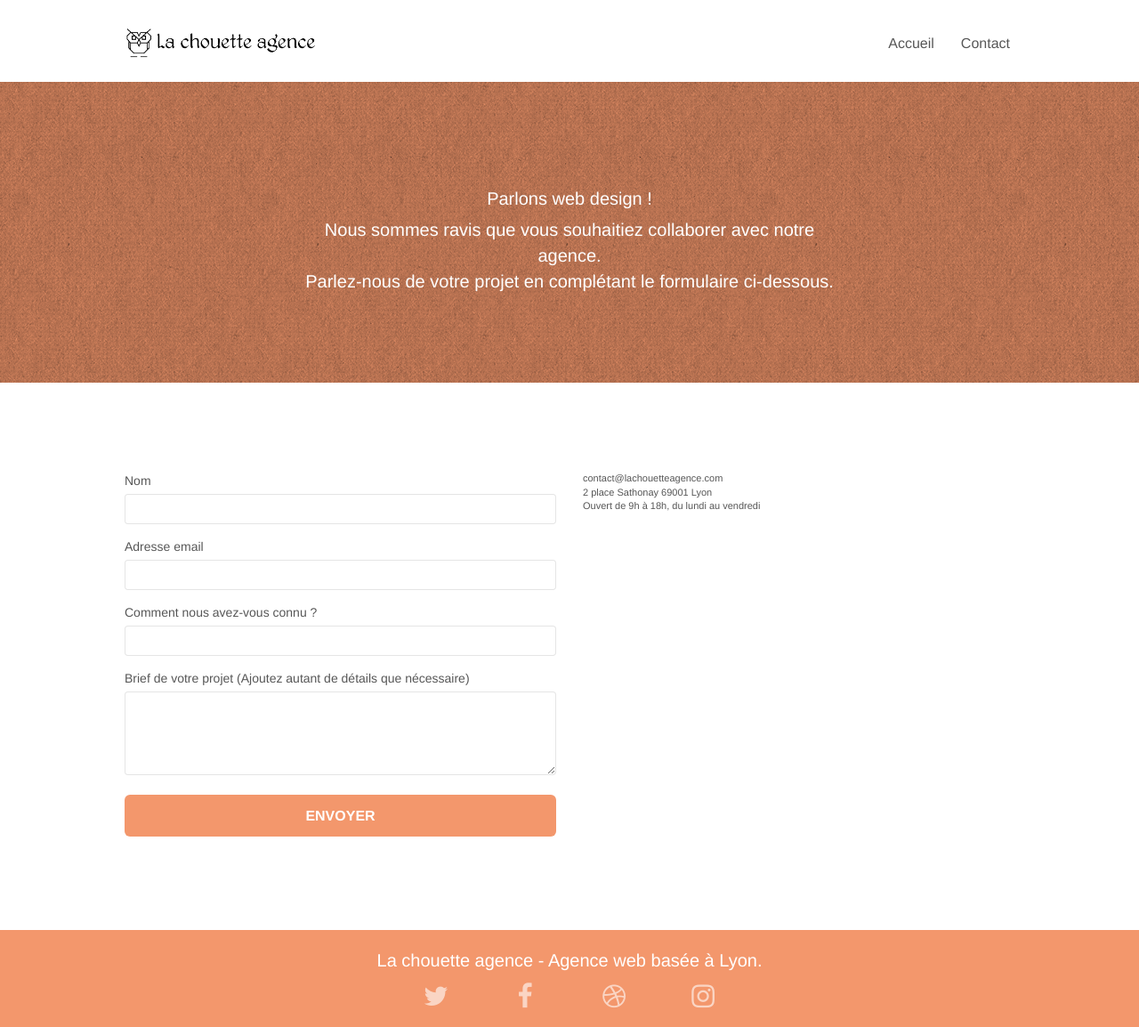
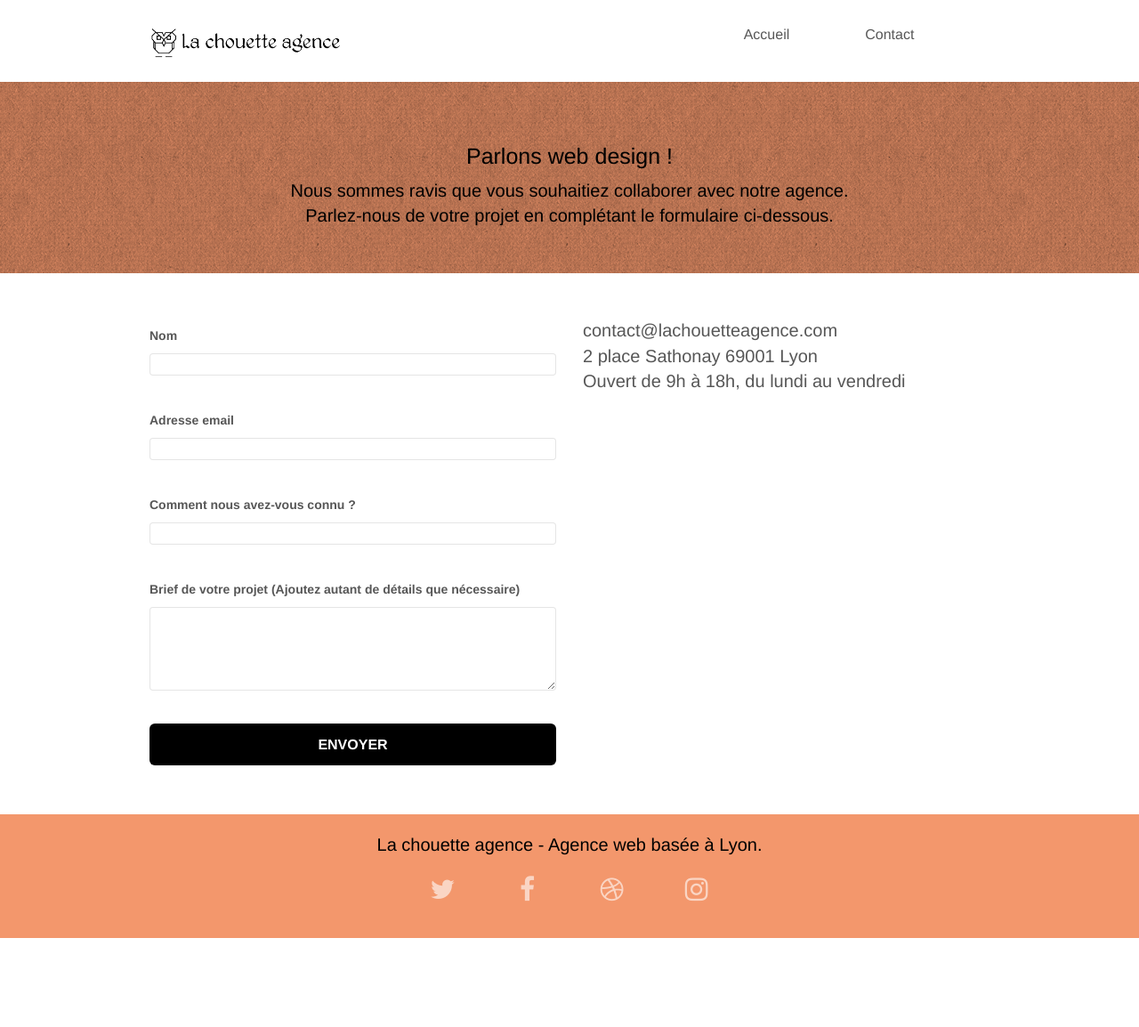
Before and after one commit to vitinolo/P4, a plain HTML site: page contact.html in a window 1280 px wide. Shown: the whole page at 89% size. After the commit the page ends 1054 px from the top, so only its background shows below. Drawn offline with nearby package versions, Linux system fonts and the light colour scheme; files that its build step writes are made by us from their sources; a script that the page names is missing; files whose address does not match are found by name.

Commit message:
mise a jour

```diff
--- a/contact.html
+++ b/contact.html
@@ -37,7 +37,7 @@
 								<img src="img/la-chouette-agence.png" alt="logo de l'agence la chouette" height="40" />
 							</a>
 							<button id="nav-toggle" type="button" class="ui-navbar-toggle navbar-toggle" data-toggle="collapse" data-target=".navbar-1">
-								<span class="sr-only">Toggle navigation</span>
+								<span class="sr-only"></span>
 								<span class="icon-bar"></span>
 								<span class="icon-bar"></span>
 								<span class="icon-bar"></span>
@@ -63,7 +63,7 @@
 				<div class="container bloc-lg">
 					<div class="row">
 						<div class="col-sm-12">
-							<h1 class="text-center hero-bloc-text tc-white">
+							<h1 class="text-center hero-bloc-text tc-white parlons">
 								Parlons web design !
 							</h1>
 							<p class="text-center mg-lg tc-white tight-width-whitespace">
@@ -82,25 +82,25 @@
 					<div class="row">
 						<div class="col-sm-6">
 							<form id="form_1" novalidate success-msg="Your message has been sent." fail-msg="Sorry it seems that our mail server is not responding, Sorry for the inconvenience!">
-								<div class="form-group">
+								<div class="form-group champs">
 									<label>
 										Nom
 									</label>
 									<input id="name" class="form-control" required />
 								</div>
-								<div class="form-group">
+								<div class="form-group champs">
 									<label>
 										Adresse email
 									</label>
 									<input id="email" class="form-control" type="email" required />
 								</div>
-								<div class="form-group">
+								<div class="form-group champs">
 									<label>
 										Comment nous avez-vous connu ?
 									</label>
 									<input class="form-control" type="email" required id="input_504" />
 								</div>
-								<div class="form-group">
+								<div class="form-group champs">
 									<label>
 										Brief de votre projet (Ajoutez autant de détails que nécessaire)<br>
 									</label><textarea id="message" class="form-control" rows="4" cols="50" required></textarea>
@@ -111,7 +111,7 @@
 							</form>
 						</div>
 						<div class="col-sm-6">
-							<p>
+							<p class="contactlachouette">
 								contact@lachouetteagence.com<br>2 place Sathonay 69001 Lyon<br>Ouvert de 9h à 18h, du lundi au vendredi<br>
 							</p>
 						</div>
@@ -136,22 +136,26 @@
 							<div class="row row-no-gutters social">
 								<div class="col-sm-3">
 									<div class="text-center">
-										<a class="social" href="index.html"><span class="fa fa-twitter icon-md"></span></a>
+										<a class="social" href="https://twitter.com/?lang=fr" target="_blank" title="cliquez vers twitter">
+											<span class="fa fa-twitter icon-md"></span></a>
 									</div>
 								</div>
 								<div class="col-sm-3">
 									<div class="text-center">
-										<a class="social" href="index.html"><span class="fa fa-facebook icon-md"></span></a>
+										<a class="social" href="https://fr-fr.facebook.com/" target="_blank" title="cliquez vers facebook">
+											<span class="fa fa-facebook icon-md"></span></a>
 									</div>
 								</div>
 								<div class="col-sm-3">
 									<div class="text-center">
-										<a class="social" href="index.html"><span class="fa fa-dribbble icon-md"></span></a>
+										<a class="social" href="https://dribbble.com/" target="_blank" title="cliquez vers dribble">
+											<span class="fa fa-dribbble icon-md"></span></a>
 									</div>
 								</div>
 								<div class="col-sm-3">
 									<div class="text-center">
-										<a class="social" href="index.html"><span class="fa fa-instagram icon-md"></span></a>
+										<a class="social" href="https://www.instagram.com/?hl=fr" target="_blank" title="cliquez vers instagram">
+											<span class="fa fa-instagram icon-md"></span></a>
 									</div>
 								</div>
 							</div>
--- a/css/style.css
+++ b/css/style.css
@@ -6,7 +6,10 @@ body {
     -webkit-font-smoothing: antialiased;
     -moz-osx-font-smoothing: grayscale;
 }
-
+.container{
+    width:80%;
+    margin:auto;
+}
 a,
 button {
     transition: all .3s ease-in-out;
@@ -28,7 +31,6 @@ a:hover {
 }
 
 .bloc {
-    width: 100%;
     clear: both;
     background: 50% 50% no-repeat;
     padding: 0 50px;
@@ -45,9 +47,14 @@ a:hover {
 }
 
 .bloc-lg {
-    padding: 100px 50px;
+    padding: 50px 50px;
+
 }
-
+.champs{
+    display:flex;
+    flex-direction: column;
+    justify-content: center;
+}
 .bloc-md {
     padding: 50px;
 }
@@ -316,8 +323,9 @@ a:hover {
 }
 
 .navbar .nav {
+    display:flex;
+    justify-content: space-around;
     padding-top: 2px;
-    margin-right: -16px;
     float: right;
     z-index: 1;
 }
@@ -326,6 +334,7 @@ a:hover {
     float: left;
     margin-top: 4px;
     font-size: 16px;
+    list-style-type: none;
 }
 
 .navbar-nav .open .dropdown-menu > li > a {
@@ -365,10 +374,22 @@ a:hover {
 @media (min-width: 768px) {
     .site-navigation {
         position: absolute;
-        top: 50%;
-        right: 20px;
+        top: 30%;
+        right: 5%;
         transform: translate(0, -50%);
         -webkit-transform: translateY(-50%);
+    }
+    .site-navigation li{
+        display:flex;
+        justify-content: center;
+
+    }
+    .site-navigation li a{
+        margin:20px;
+        padding-right:30px;
+    }
+    .site-navigation li:hover{
+        background-color: rgb(224, 217, 217);
     }
     .nav > li .dropdown-menu a,
     .nav > li .dropdown-menu a:hover {
@@ -510,6 +531,7 @@ button {
 .form-control {
     border-color: rgba(0, 0, 0, .1);
     box-shadow: none;
+    height:25px;
 }
 
 .scrollToTop {
@@ -655,10 +677,12 @@ a {
     font-weight: 400;
     color: #575757!important;
 }
+label{
+    font-weight:bold;
+    margin: 10px 0px 10px 0px;
 
-.container {
-    max-width: 1000px;
 }
+
 
 .hero-bloc-text {
     font-size: 38px;
@@ -675,7 +699,7 @@ a {
     text-align: center;
     font-weight: lighter;
     max-width: 520px;
-    margin: auto auto auto auto;
+    margin: auto;
 }
 
 p {
@@ -683,8 +707,7 @@ p {
 }
 
 .tight-width-whitespace {
-    max-width: 600px;
-    margin: auto auto auto auto;
+    margin: auto;
 }
 
 .h1 {
@@ -703,9 +726,13 @@ p {
 
 .social {
     max-width: 400px;
+    padding:10px;
     margin: auto;
     display:flex;
     justify-content: space-around;
+}
+.contactlachouette{
+    font-size:20px;
 }
 
 h2 {
@@ -740,11 +767,13 @@ h4 {
 }
 
 .white {
-    color: #FFFFFF!important;
+    color: black!important;
     font-size: 15px;
-}
+    margin:auto;
+    }
 .text-center{
     font-size: 20px;
+    text-align:center;
 }
 .col-sm-12{
     font-size:25px;
@@ -787,16 +816,21 @@ h4 {
 }
 
 .tc-white {
-    color: white!important;
+    color: black!important;
+    display:flex;
+    justify-content: center;
+}
+.parlons{
+    font-size:25px;
 }
 
 .btn-atomic-tangerine {
-    background: #F3976C;
+    background: black;
     color: #FFFFFF!important;
 }
 
 .btn-atomic-tangerine:hover {
-    background: #c27956!important;
+    background:  #F3976C!important;
     color: #FFFFFF!important;
 }
 
@@ -873,8 +907,9 @@ h4 {
 }
 
 @media (max-width: 991px) {
-    .container {
-        width: 100%;
+    .container{
+        width:80%;
+        margin:auto;
     }
     .b-parallax {
         background-attachment: scroll;
@@ -922,7 +957,6 @@ h4 {
     }
     .navbar .nav {
         padding-top: 0;
-        border-top: 1px solid rgba(0, 0, 0, .2);
         float: none!important;
     }
     .navbar.row {
@@ -940,11 +974,11 @@ h4 {
         border-bottom: 1px solid rgba(0, 0, 0, .1);
         background: rgba(0, 0, 0, .05);
         text-align: left;
-        padding-left: 15px;
-        width: 100%;
+        padding: 15px;
+
     }
     .nav > li:hover {
-        background: rgba(0, 0, 0, .08);
+        background:#F3976C;
     }
     .dropdown .dropdown a .caret {
         float: none;
```
Also changed, not shown: index.html (+2 -2 lines), css/bootstrap.css, 1 other file.
